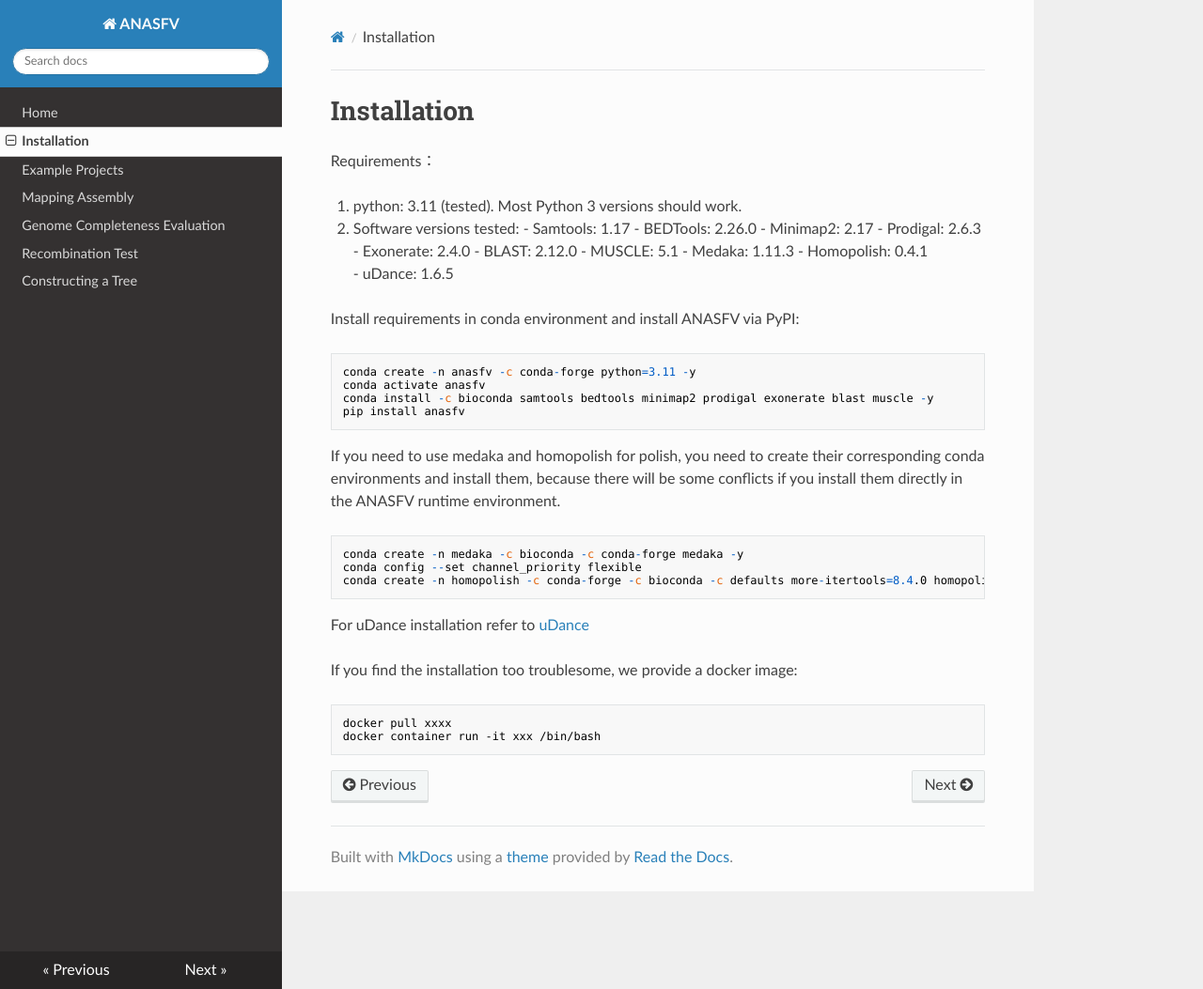
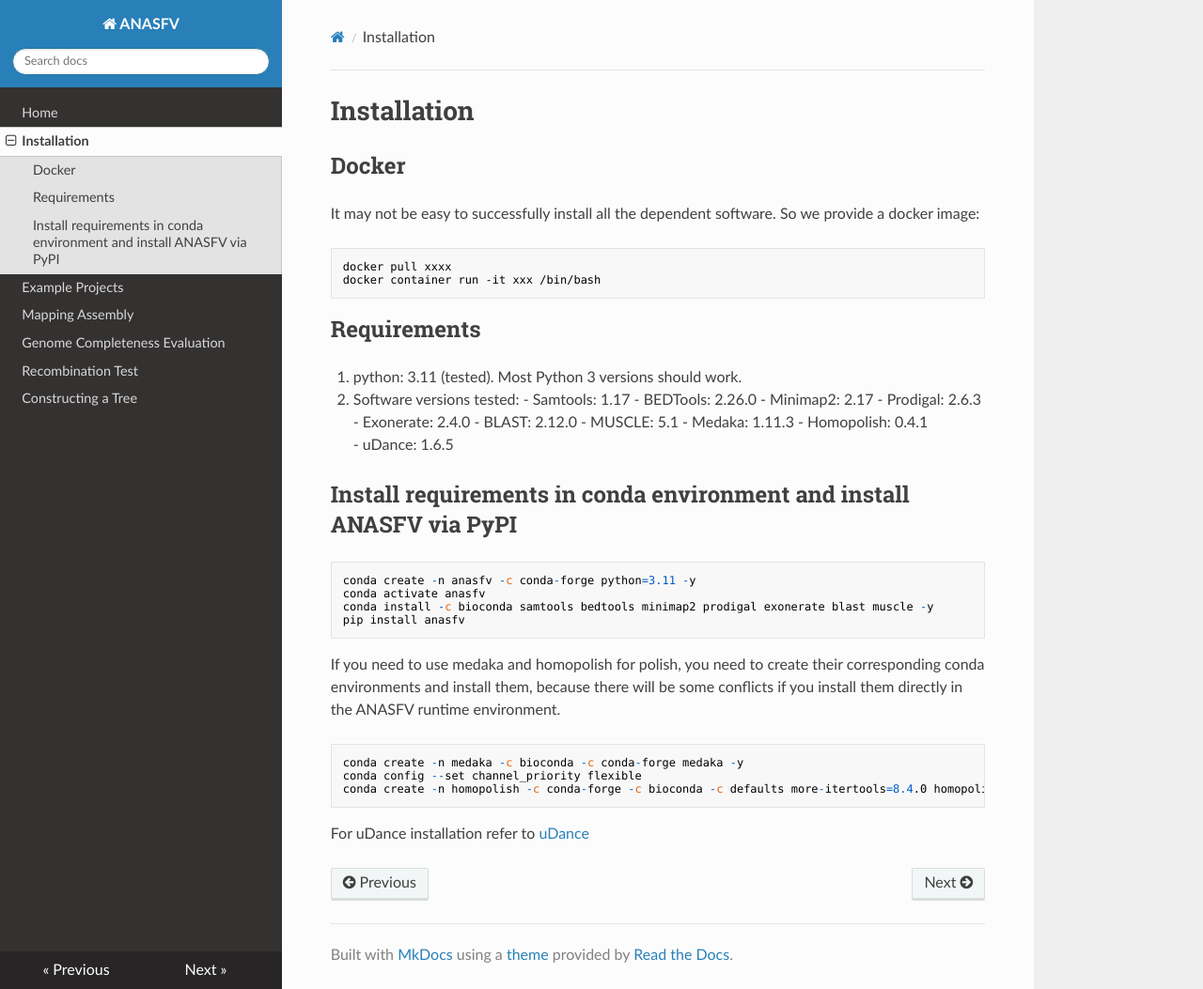
Before and after one commit to lrslab/anasfv, an MkDocs documentation site: the page built from docs/installation.md, in a window 1280 px wide and 1053 px high. Shown: the whole window at 94% size. Built offline with MkDocs 1.6.1, drawn with Linux system fonts in a browser that asks for light colours; nearby versions of some CDN libraries.

Commit message:
Update installation.md

````diff
--- a/docs/installation.md
+++ b/docs/installation.md
@@ -1,6 +1,13 @@
 # Installation
 
-Requirements：
+## Docker
+It may not be easy to successfully install all the dependent software. So we provide a docker image:
+```
+docker pull xxxx
+docker container run -it xxx /bin/bash
+```
+
+## Requirements
 
 1. python: 3.11 (tested). Most Python 3 versions should work.
 
@@ -18,7 +25,7 @@
 
 
 
-Install requirements in conda environment and install ANASFV via PyPI:
+## Install requirements in conda environment and install ANASFV via PyPI
 ```
 conda create -n anasfv -c conda-forge python=3.11 -y
 conda activate anasfv
@@ -34,10 +41,3 @@
 ```
 
 For uDance installation refer to [uDance](https://github.com/balabanmetin/uDance)
-
-
-If you find the installation too troublesome, we provide a docker image:
-```
-docker pull xxxx
-docker container run -it xxx /bin/bash
-```
````
